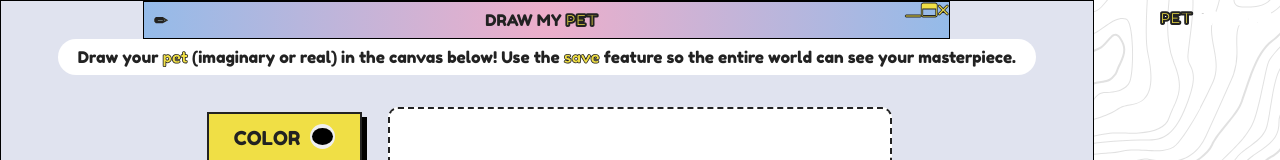
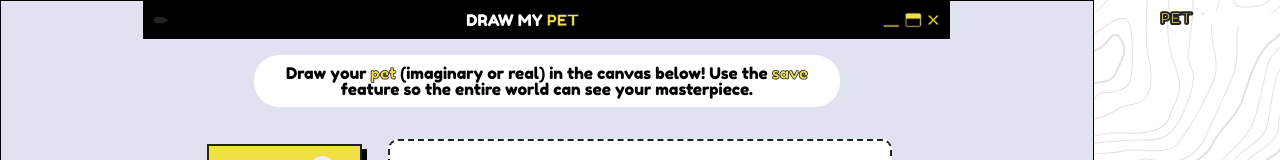
Before and after one commit to nuggetsnegin/drawpetv2, a Vue app: page / in a window 1280 px wide. Shown: the top 160 px of the page. Built offline with nearby package versions, Linux system fonts and the light colour scheme; no server answers.

Commit message:
header done (maybe..)

```diff
--- a/src/components/Main.vue
+++ b/src/components/Main.vue
@@ -31,6 +31,7 @@ export default {
   min-width: 700px;
   border: 1px solid black;
   background: #E0E3EF;
+  color: white;
 }
 
 header{
@@ -38,17 +39,21 @@ header{
     display: flex;
     justify-content: space-between;
     min-width: 805px;
-    background: rgb(238,174,202);
-    background: radial-gradient(circle, rgba(238,174,202,1) 0%, rgba(148,187,233,1) 100%);
+    background: black;
 }
 
 .window-icons{
   display: block;
   float: right;
+  padding: 10px;
 }
 
 .draw-icon{
   padding: 10px;
+}
+
+i{
+  padding-left: 6px;
 }
 
 h1 {
@@ -62,7 +67,6 @@ h1 {
 
 h1 .accent {
   color: #f0df45;
-  -webkit-text-stroke: 2px #222222;
 }
 
 span {
@@ -71,10 +75,14 @@ span {
 }
 
 p {
+  margin-top: 1rem;
+  width: 50%;
   background: white;
+  color: black;
   padding: 10px 20px;
   font-size: 1rem;
   border-radius: 25px;
   text-align: center;
 }
+
 </style>
```
